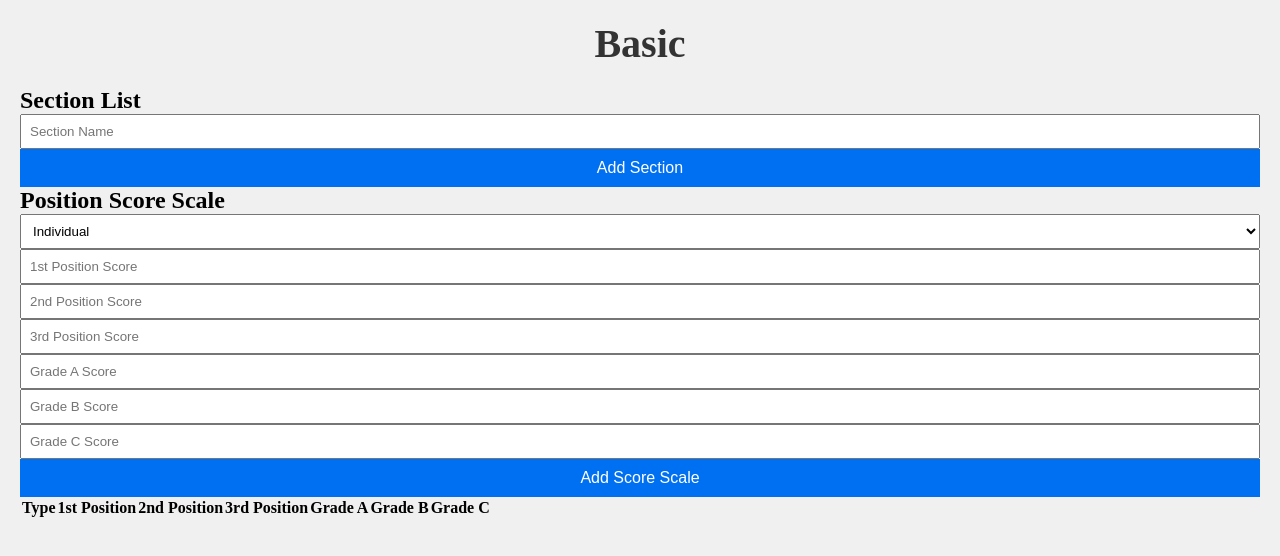
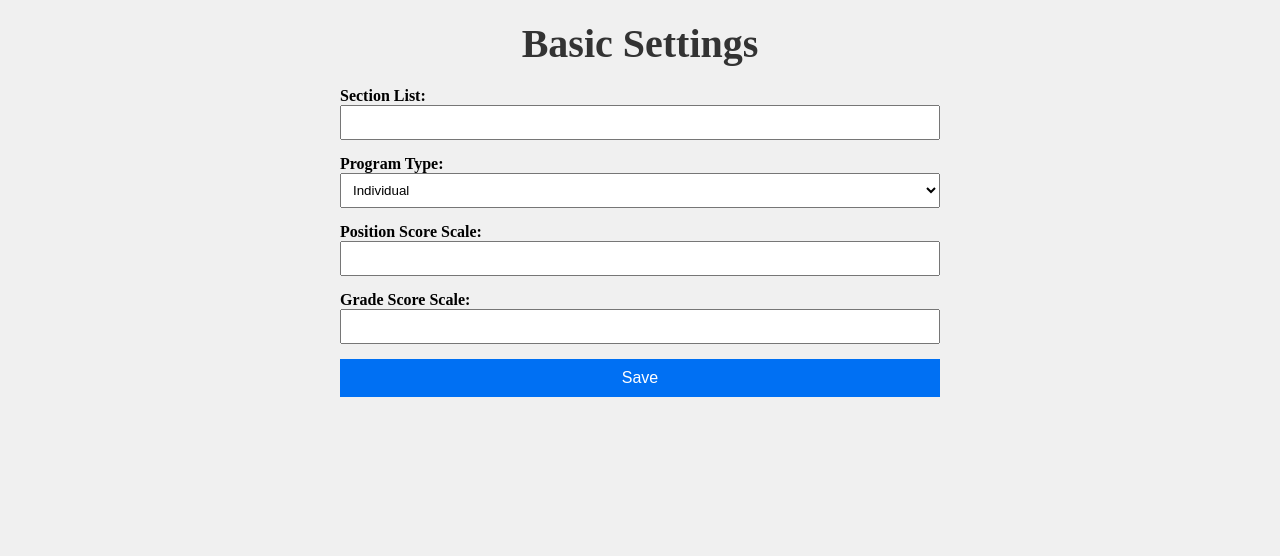
Before and after one commit to Javadamkd/art-fest-management, a Next.js app: page /basic in a window 1280 px wide. Shown: the top 556 px of the page. Built offline with nearby package versions, Linux system fonts and the light colour scheme.

Commit message:
Update basic.js

```diff
--- a/pages/basic.js
+++ b/pages/basic.js
@@ -1,170 +1,43 @@
 // pages/basic.js
-import { useState } from 'react';
 import styles from '../styles/Basic.module.css';
 
 export default function Basic() {
-  const [sections, setSections] = useState([]);
-  const [sectionForm, setSectionForm] = useState({ sectionName: '' });
-  const [scores, setScores] = useState([]);
-  const [scoreForm, setScoreForm] = useState({
-    type: 'Individual',
-    position1: '',
-    position2: '',
-    position3: '',
-    gradeA: '',
-    gradeB: '',
-    gradeC: ''
-  });
-
-  const handleSectionChange = (e) => {
-    const { name, value } = e.target;
-    setSectionForm({ ...sectionForm, [name]: value });
-  };
-
-  const handleScoreChange = (e) => {
-    const { name, value } = e.target;
-    setScoreForm({ ...scoreForm, [name]: value });
-  };
-
-  const handleSectionSubmit = (e) => {
-    e.preventDefault();
-    setSections([...sections, sectionForm]);
-    setSectionForm({ sectionName: '' });
-  };
-
-  const handleScoreSubmit = (e) => {
-    e.preventDefault();
-    setScores([...scores, scoreForm]);
-    setScoreForm({
-      type: 'Individual',
-      position1: '',
-      position2: '',
-      position3: '',
-      gradeA: '',
-      gradeB: '',
-      gradeC: ''
-    });
-  };
-
   return (
     <div className={styles.container}>
-      <h1 className={styles.title}>Basic</h1>
-
-      <div className={styles.section}>
-        <h2 className={styles.subtitle}>Section List</h2>
-        <form className={styles.form} onSubmit={handleSectionSubmit}>
-          <input
-            type="text"
-            name="sectionName"
-            value={sectionForm.sectionName}
-            onChange={handleSectionChange}
-            placeholder="Section Name"
-            className={styles.input}
-          />
-          <button type="submit" className={styles.button}>Add Section</button>
-        </form>
-        <ul className={styles.list}>
-          {sections.map((section, index) => (
-            <li key={index} className={styles.listItem}>{section.sectionName}</li>
-          ))}
-        </ul>
-      </div>
-
-      <div className={styles.section}>
-        <h2 className={styles.subtitle}>Position Score Scale</h2>
-        <form className={styles.form} onSubmit={handleScoreSubmit}>
-          <div className={styles.formRow}>
-            <select
-              name="type"
-              value={scoreForm.type}
-              onChange={handleScoreChange}
-              className={styles.select}
-            >
-              <option value="Individual">Individual</option>
-              <option value="Shared by two">Shared by two</option>
-              <option value="Master">Master</option>
-              <option value="Group">Group</option>
+      <h1 className={styles.title}>Basic Settings</h1>
+      <form className={styles.formContainer}>
+        <div className={styles.row}>
+          <label>
+            Section List:
+            <input type="text" name="sectionList" />
+          </label>
+        </div>
+        <div className={styles.row}>
+          <label>
+            Program Type:
+            <select>
+              <option value="individual">Individual</option>
+              <option value="shared">Shared by two</option>
+              <option value="master">Master</option>
+              <option value="group">Group</option>
+              <option value="grade">Grade</option>
             </select>
-            <input
-              type="number"
-              name="position1"
-              value={scoreForm.position1}
-              onChange={handleScoreChange}
-              placeholder="1st Position Score"
-              className={styles.input}
-            />
-            <input
-              type="number"
-              name="position2"
-              value={scoreForm.position2}
-              onChange={handleScoreChange}
-              placeholder="2nd Position Score"
-              className={styles.input}
-            />
-            <input
-              type="number"
-              name="position3"
-              value={scoreForm.position3}
-              onChange={handleScoreChange}
-              placeholder="3rd Position Score"
-              className={styles.input}
-            />
-          </div>
-          <div className={styles.formRow}>
-            <input
-              type="number"
-              name="gradeA"
-              value={scoreForm.gradeA}
-              onChange={handleScoreChange}
-              placeholder="Grade A Score"
-              className={styles.input}
-            />
-            <input
-              type="number"
-              name="gradeB"
-              value={scoreForm.gradeB}
-              onChange={handleScoreChange}
-              placeholder="Grade B Score"
-              className={styles.input}
-            />
-            <input
-              type="number"
-              name="gradeC"
-              value={scoreForm.gradeC}
-              onChange={handleScoreChange}
-              placeholder="Grade C Score"
-              className={styles.input}
-            />
-            <button type="submit" className={styles.button}>Add Score Scale</button>
-          </div>
-        </form>
-        <table className={styles.table}>
-          <thead>
-            <tr>
-              <th className={styles.tableHeader}>Type</th>
-              <th className={styles.tableHeader}>1st Position</th>
-              <th className={styles.tableHeader}>2nd Position</th>
-              <th className={styles.tableHeader}>3rd Position</th>
-              <th className={styles.tableHeader}>Grade A</th>
-              <th className={styles.tableHeader}>Grade B</th>
-              <th className={styles.tableHeader}>Grade C</th>
-            </tr>
-          </thead>
-          <tbody>
-            {scores.map((score, index) => (
-              <tr key={index} className={index % 2 === 0 ? styles.evenRow : styles.oddRow}>
-                <td className={styles.tableCell}>{score.type}</td>
-                <td className={styles.tableCell}>{score.position1}</td>
-                <td className={styles.tableCell}>{score.position2}</td>
-                <td className={styles.tableCell}>{score.position3}</td>
-                <td className={styles.tableCell}>{score.gradeA}</td>
-                <td className={styles.tableCell}>{score.gradeB}</td>
-                <td className={styles.tableCell}>{score.gradeC}</td>
-              </tr>
-            ))}
-          </tbody>
-        </table>
-      </div>
+          </label>
+        </div>
+        <div className={styles.row}>
+          <label>
+            Position Score Scale:
+            <input type="text" name="positionScoreScale" />
+          </label>
+        </div>
+        <div className={styles.row}>
+          <label>
+            Grade Score Scale:
+            <input type="text" name="gradeScoreScale" />
+          </label>
+        </div>
+        <button type="submit">Save</button>
+      </form>
     </div>
   );
 }
```
